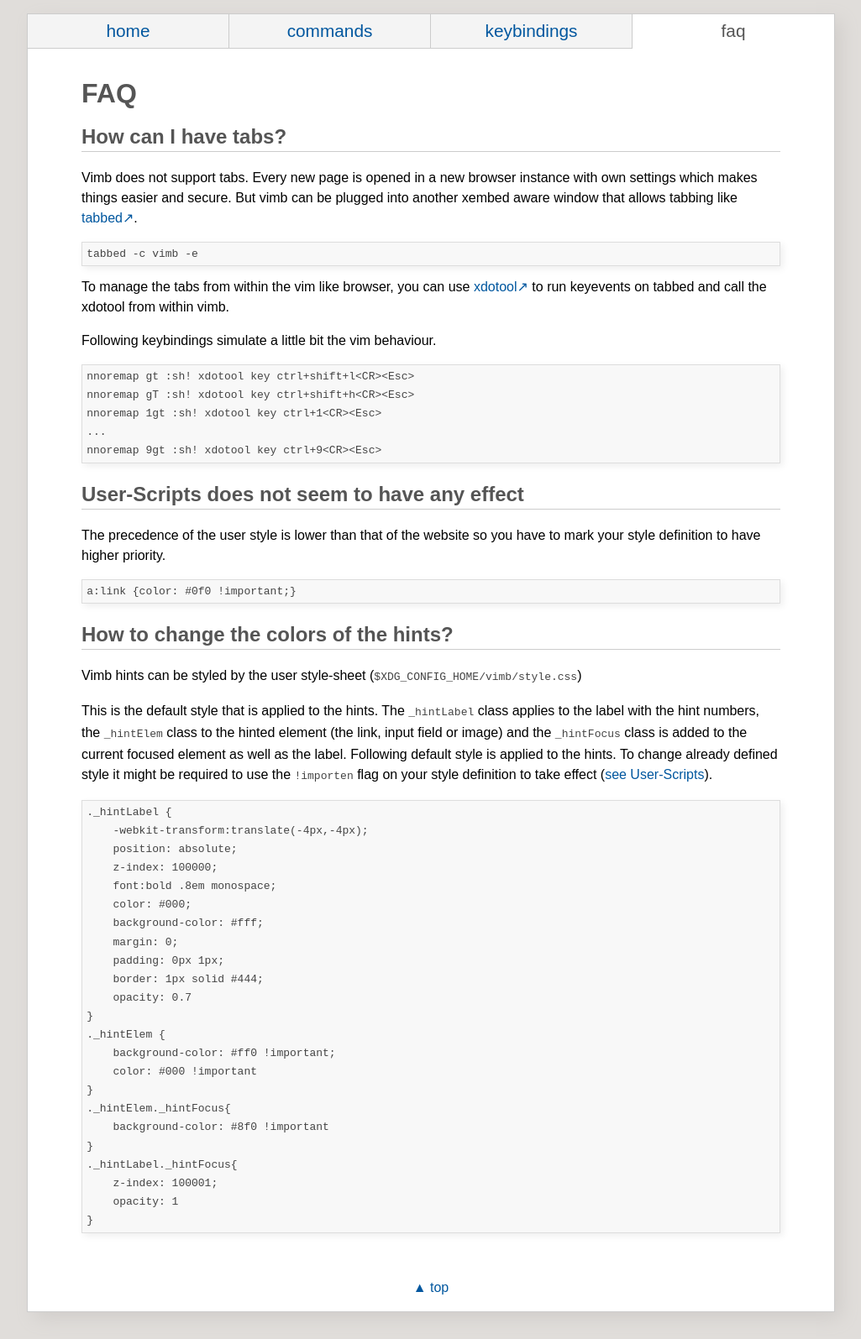
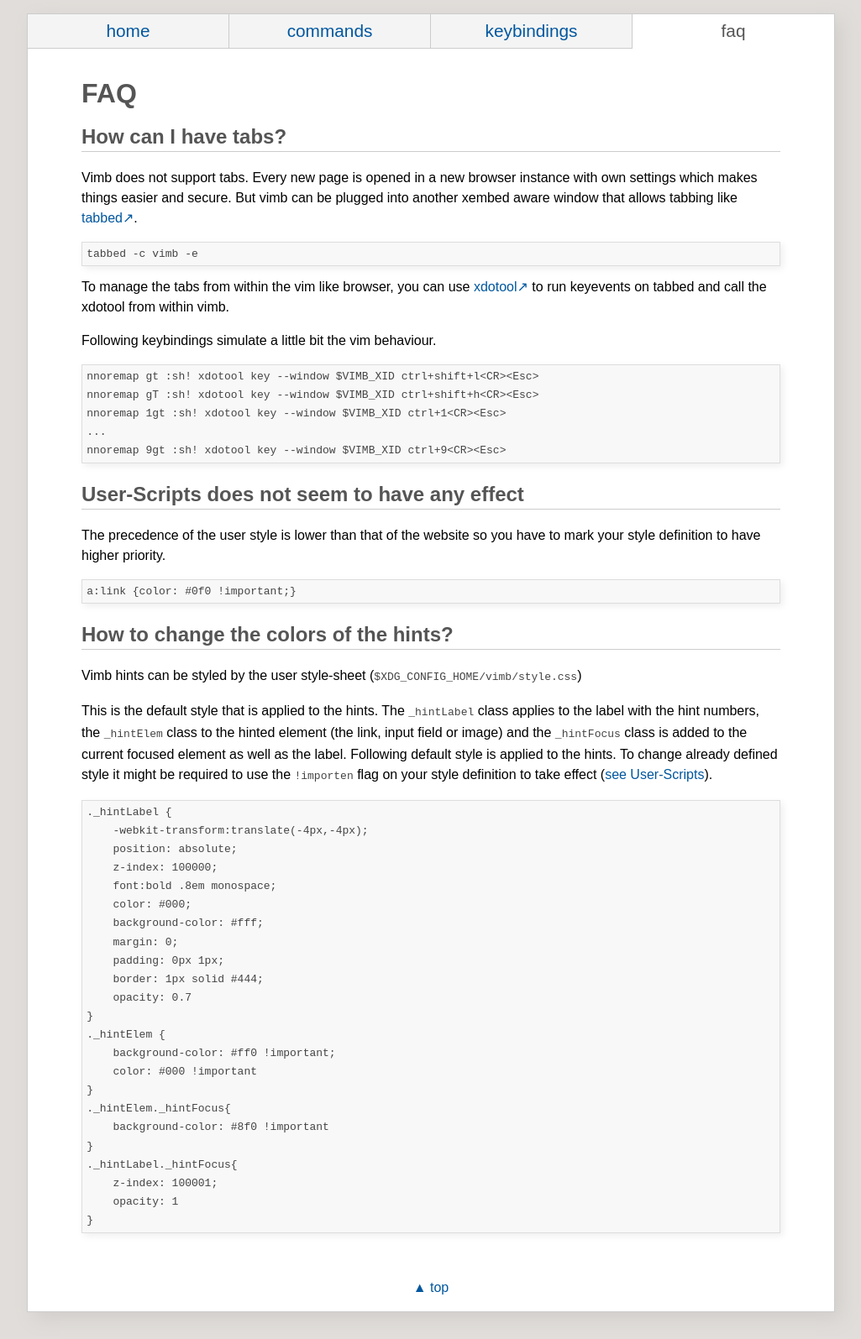
Before and after one commit to fanglingsu/vimb, a Jekyll site: the page built from faq.md, in a window 1280 px wide. Shown: the whole page at 84% size, without its empty margins (127-1152 px from the left). Built offline with Jekyll 4.4.1, drawn with Linux system fonts in a browser that asks for light colours.

Commit message:
Add the $VIMB_XID to xdotool examples.

```diff
--- a/faq.md
+++ b/faq.md
@@ -20,11 +20,11 @@
 
 Following keybindings simulate a little bit the vim behaviour.
 
-    nnoremap gt :sh! xdotool key ctrl+shift+l<CR><Esc>
-    nnoremap gT :sh! xdotool key ctrl+shift+h<CR><Esc>
-    nnoremap 1gt :sh! xdotool key ctrl+1<CR><Esc>
+    nnoremap gt :sh! xdotool key --window $VIMB_XID ctrl+shift+l<CR><Esc>
+    nnoremap gT :sh! xdotool key --window $VIMB_XID ctrl+shift+h<CR><Esc>
+    nnoremap 1gt :sh! xdotool key --window $VIMB_XID ctrl+1<CR><Esc>
     ...
-    nnoremap 9gt :sh! xdotool key ctrl+9<CR><Esc>
+    nnoremap 9gt :sh! xdotool key --window $VIMB_XID ctrl+9<CR><Esc>
 
 ## User-Scripts does not seem to have any effect
 {:#user-scripts}
```
